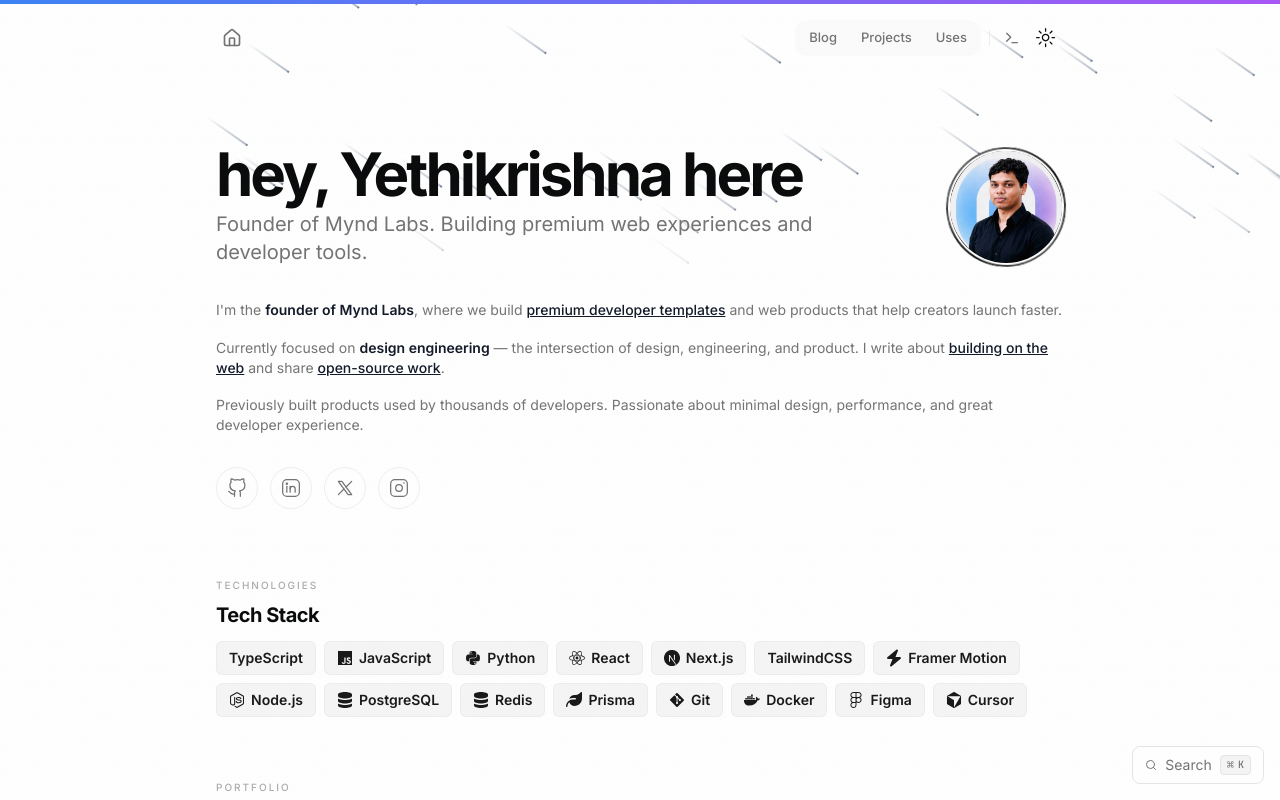
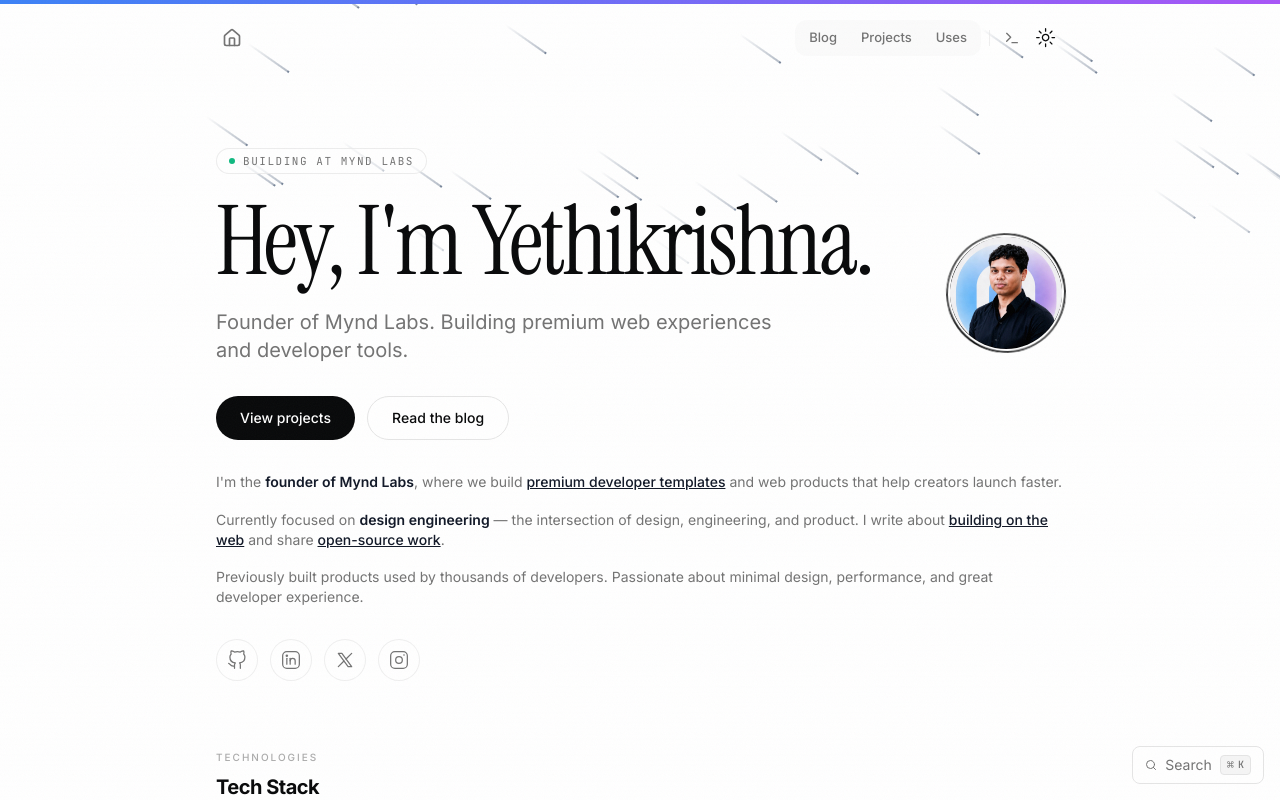
Before and after one commit to yethikrishna/dev-portfolio-template, a Next.js app: page / in a window 1280 px wide. Shown: the top 800 px of the page. Built offline with nearby package versions, Linux system fonts and the light colour scheme.

Commit message:
Design pass 1: page.tsx

```diff
--- a/src/app/page.tsx
+++ b/src/app/page.tsx
@@ -71,18 +71,43 @@
           <div className="mx-auto w-full space-y-8">
             <div className="flex flex-col-reverse items-start gap-6 sm:flex-row sm:items-center sm:justify-between">
               <div className="flex-col flex flex-1 space-y-1.5">
+                <BlurFade delay={BLUR_FADE_DELAY * 0.5}>
+                  <span className="mb-4 inline-flex items-center gap-2 rounded-full border border-border/70 bg-card/60 px-3 py-1 font-mono text-[11px] uppercase tracking-[0.14em] text-muted-foreground backdrop-blur">
+                    <span className="relative flex size-1.5">
+                      <span className="absolute inline-flex size-full animate-ping rounded-full bg-emerald-500/70 motion-reduce:animate-none" />
+                      <span className="relative inline-flex size-1.5 rounded-full bg-emerald-500" />
+                    </span>
+                    Building at Mynd Labs
+                  </span>
+                </BlurFade>
                 <BlurFadeText
                   delay={BLUR_FADE_DELAY}
-                  className="text-3xl font-bold tracking-tighter sm:text-5xl xl:text-6xl/none"
+                  className="font-display text-5xl leading-[0.95] tracking-[-0.03em] sm:text-7xl xl:text-8xl"
                   yOffset={8}
-                  text={`hey, ${DATA.name.split(" ")[0]} here`}
+                  text={`Hey, I'm ${DATA.name.split(" ")[0]}.`}
                   as="h1"
                 />
                 <BlurFadeText
-                  className="max-w-[600px] text-muted-foreground md:text-xl"
+                  className="mt-3 max-w-[560px] text-base leading-relaxed text-muted-foreground md:text-xl"
                   delay={BLUR_FADE_DELAY * 1.5}
                   text={DATA.description}
                 />
+                <BlurFade delay={BLUR_FADE_DELAY * 2.2}>
+                  <div className="mt-6 flex flex-wrap items-center gap-3">
+                    <Link
+                      href="/projects"
+                      className="inline-flex h-11 items-center rounded-full bg-foreground px-6 text-sm font-medium text-background transition-transform duration-200 hover:-translate-y-0.5 focus-visible:outline-none focus-visible:ring-2 focus-visible:ring-ring focus-visible:ring-offset-2 focus-visible:ring-offset-background"
+                    >
+                      View projects
+                    </Link>
+                    <Link
+                      href="/blog"
+                      className="inline-flex h-11 items-center rounded-full border border-border bg-card/50 px-6 text-sm font-medium transition-colors duration-200 hover:bg-accent focus-visible:outline-none focus-visible:ring-2 focus-visible:ring-ring focus-visible:ring-offset-2 focus-visible:ring-offset-background"
+                    >
+                      Read the blog
+                    </Link>
+                  </div>
+                </BlurFade>
               </div>
               <BlurFade delay={BLUR_FADE_DELAY}>
                 <div className="profile-wrapper">
```
